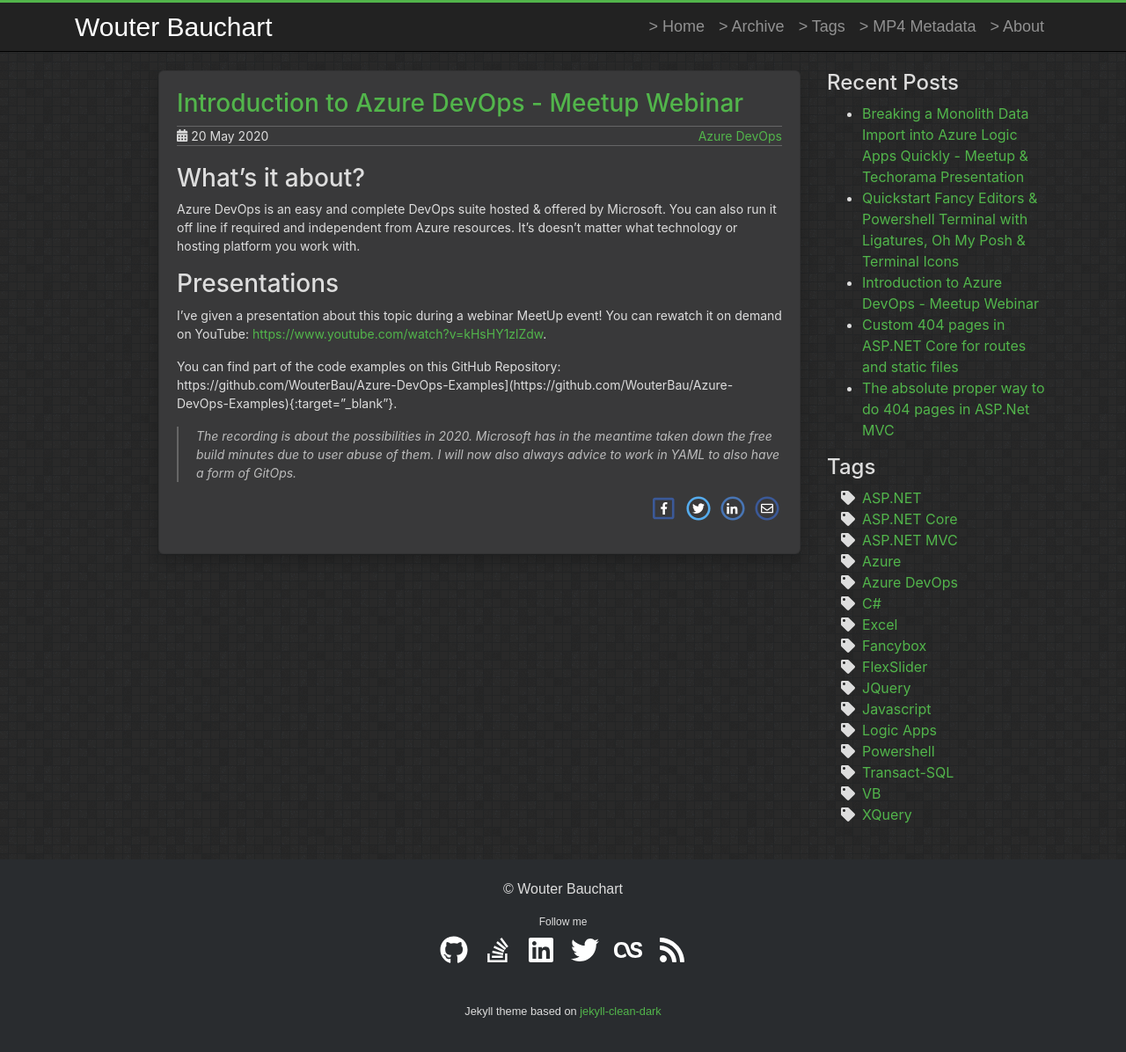
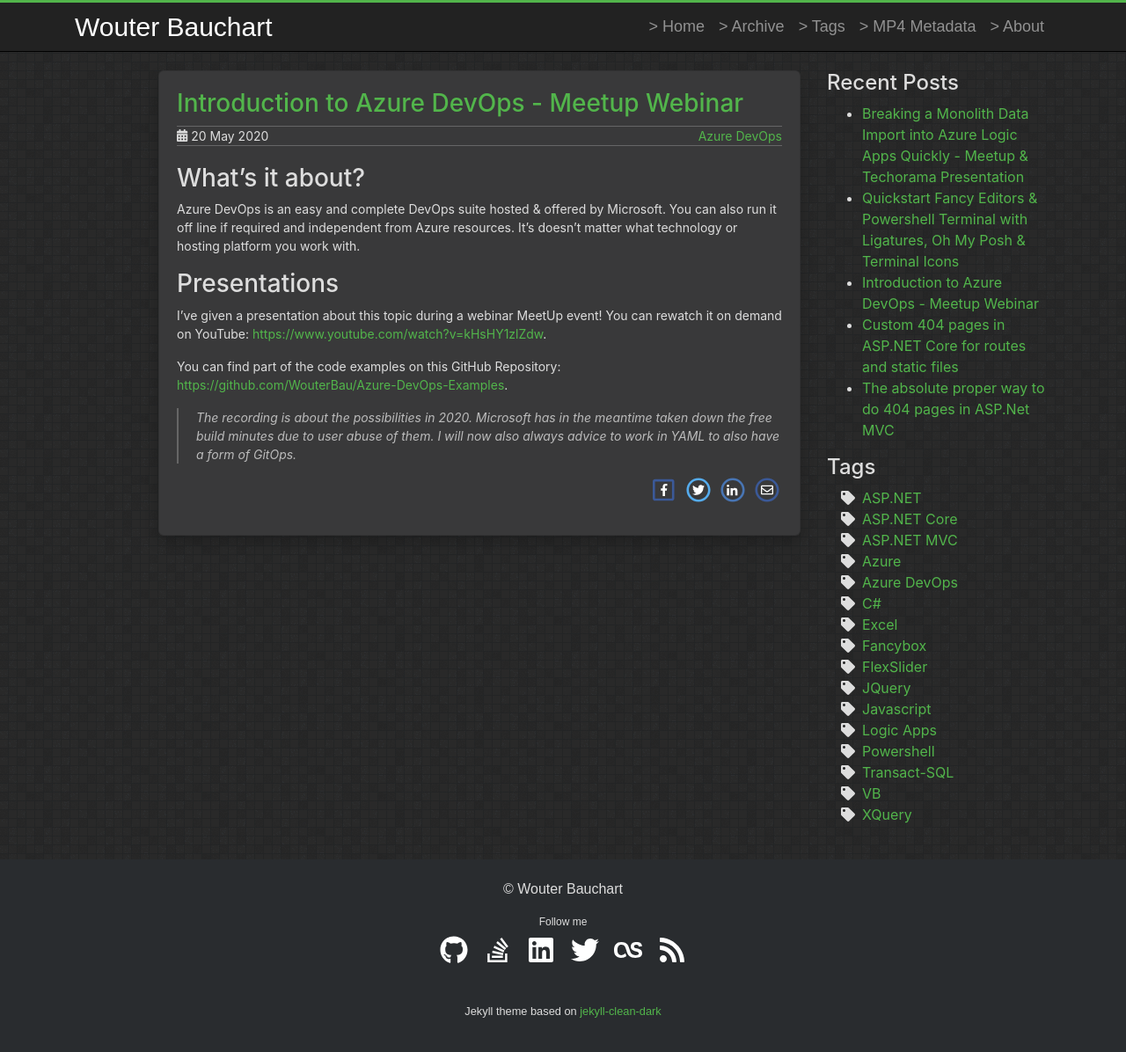
Before and after one commit to WouterBau/WouterBau.github.io, a Jekyll site: the page built from _posts/2020-05-20-azure-devops-introduction.md, in a window 1280 px wide and 1204 px high. Shown: the top 1196 px of the window at 88% size. Built offline with Jekyll 4.4.1, drawn with Linux system fonts in a browser that asks for light colours.

Commit message:
Correct link

```diff
--- a/_posts/2020-05-20-azure-devops-introduction.md
+++ b/_posts/2020-05-20-azure-devops-introduction.md
@@ -14,6 +14,6 @@
 # Presentations
 I've given a presentation about this topic during a webinar MeetUp event! You can rewatch it on demand on YouTube: [https://www.youtube.com/watch?v=kHsHY1zlZdw](https://www.youtube.com/watch?v=kHsHY1zlZdw){:target="_blank"}.
 
-You can find part of the code examples on this GitHub Repository: https://github.com/WouterBau/Azure-DevOps-Examples](https://github.com/WouterBau/Azure-DevOps-Examples){:target="_blank"}.
+You can find part of the code examples on this GitHub Repository: [https://github.com/WouterBau/Azure-DevOps-Examples](https://github.com/WouterBau/Azure-DevOps-Examples){:target="_blank"}.
 
 > The recording is about the possibilities in 2020. Microsoft has in the meantime taken down the free build minutes due to user abuse of them. I will now also always advice to work in YAML to also have a form of GitOps.
```
